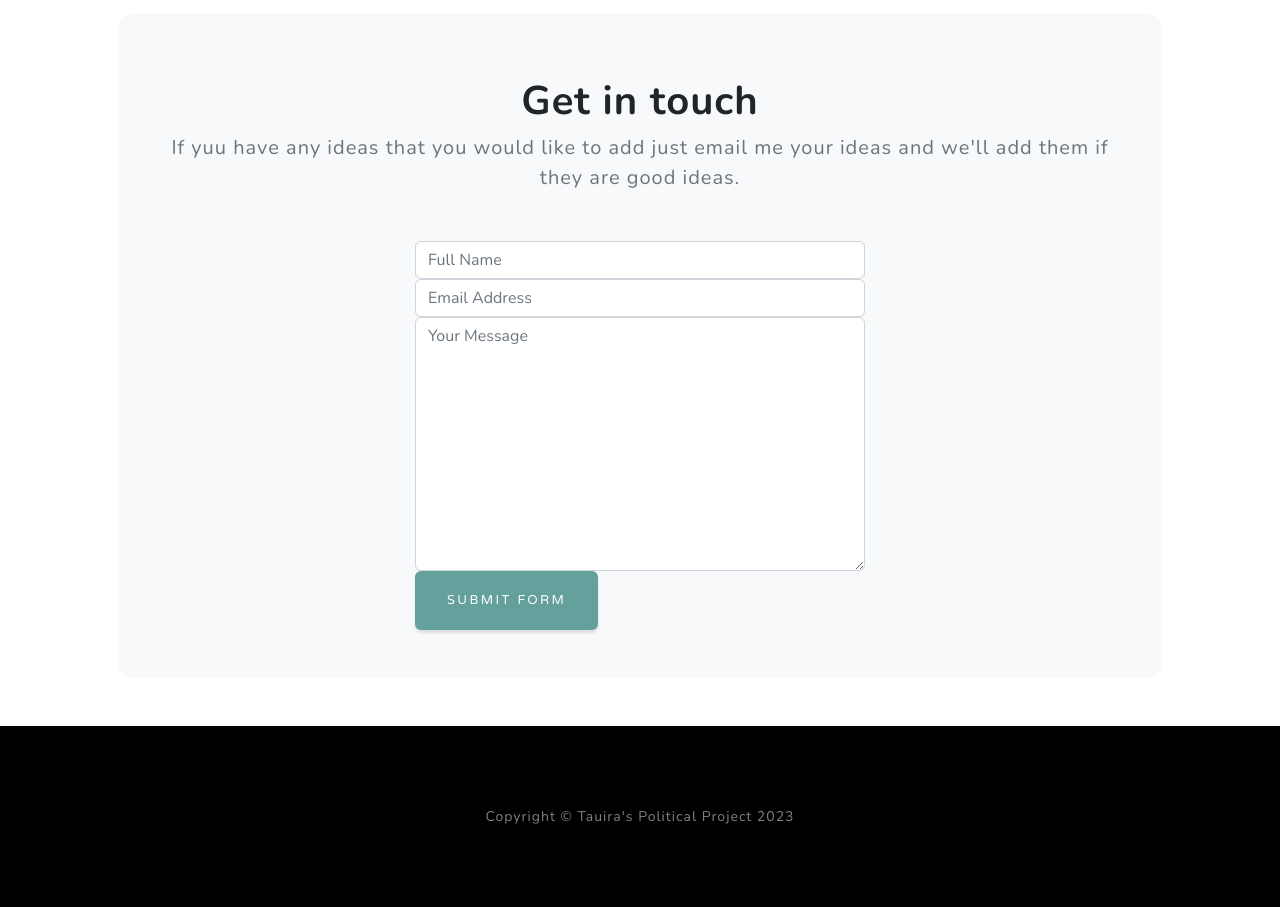
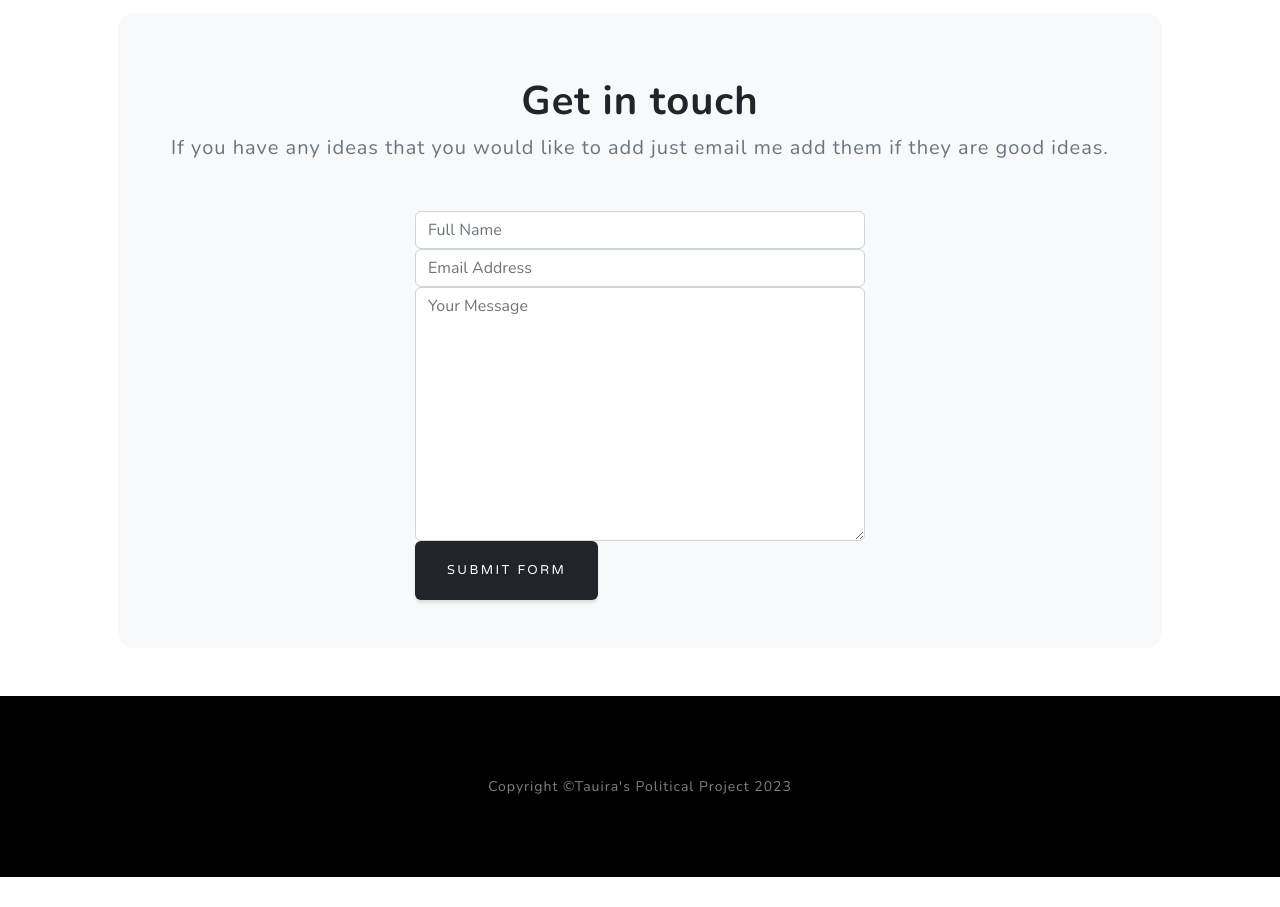
Before and after one commit to Tau-TacTic9369/Political-Law-Project, a website: page index.html in a window 1280 px wide. Shown: the part 8480-9387 px from the top of the page. After the commit the page ends 9357 px from the top, so only its background shows below. Drawn offline with nearby package versions, Linux system fonts and the light colour scheme; some icons are missing.

Commit message:
adding more info

```diff
--- a/index.html
+++ b/index.html
@@ -6,7 +6,7 @@
         <meta name="description" content="" />
         <meta name="author" content="" />
         <title>Political Law</title>
-        <link rel="icon" type="image/x-icon" href="assets/favicon.ico" />
+        <link rel="icon" type="image/x-icon" href="assets/img/tpp9.png" />
         <!-- Font Awesome icons (free version)-->
         <script src="https://use.fontawesome.com/releases/v6.3.0/js/all.js" crossorigin="anonymous"></script>
         <!-- Google fonts-->
@@ -969,7 +969,7 @@
                   <div class="text-center mb-5">
                       <div class="feature bg-primary bg-gradient-primary-to-secondary text-white rounded-3 mb-3"><i class="bi bi-envelope"></i></div>
                       <h1 class="fw-bolder">Get in touch</h1>
-                      <p class="lead fw-normal text-muted mb-0">If yuu have any ideas that you would like to add just email me your ideas and we'll add them if they are good ideas.</p>
+                      <p class="lead fw-normal text-muted mb-0">If you have any ideas that you would like to add just email me add them if they are good ideas.</p>
                   </div>
                   <div class="row gx-5 justify-content-center">
                       <div class="col-lg-8 col-xl-6">
@@ -994,7 +994,7 @@
                               <div class="form-group">
                                 <textarea placeholder="Your Message" class="form-control" name="message" rows="10" required></textarea>
                               </div>
-                              <button type="submit" class="btn btn-md btn-primary btn-block">Submit Form</button>
+                              <button type="submit" class="btn btn-md btn-dark btn-block">Submit Form</button>
                             </form>
                       </div>
                   </div>
@@ -1003,7 +1003,7 @@
       </section>
   </main>
         <!-- Footer-->
-        <footer class="footer bg-black small text-center text-white-50"><div class="container px-4 px-lg-5">Copyright &copy; Tauira's Political Project 2023</div></footer>
+        <footer class="footer bg-black small text-center text-white-50"><div class="container px-4 px-lg-5">Copyright &copy;Tauira's Political Project 2023</div></footer>
         <!-- Bootstrap core JS-->
         <script src="https://cdn.jsdelivr.net/npm/bootstrap@5.2.3/dist/js/bootstrap.bundle.min.js"></script>
         <!-- Core theme JS-->
```
Also changed, not shown: assets/img/tpp9.png (added).
